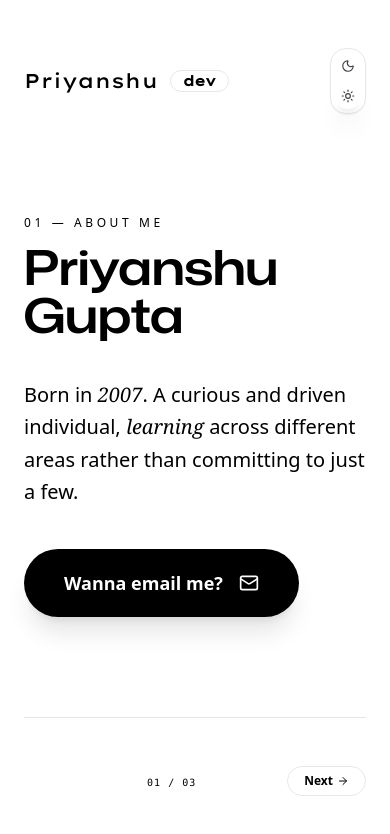
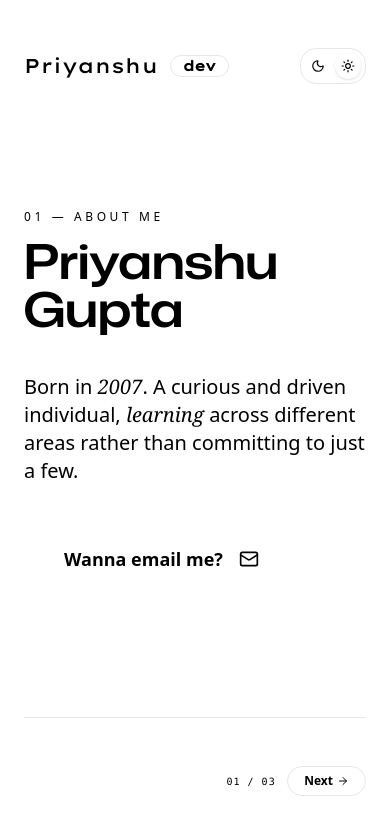
Before and after one commit to Priyansxu/Priyanshu, a Next.js app: page / in a window 390 px wide. Shown: the top 834 px of the page. Built offline with nearby package versions, Linux system fonts and the light colour scheme.

Commit message:
Update page.js

```diff
--- a/app/page.js
+++ b/app/page.js
@@ -3,7 +3,7 @@
 import { Moon, Sun, ArrowRight, ArrowLeft, Github, Instagram, Mail, Twitter, Send } from "lucide-react"
 import { useTheme } from "next-themes"
 import { useEffect, useState } from "react"
-import { motion, AnimatePresence } from "framer-motion"
+import { AnimatePresence, motion } from "framer-motion"
 
 const pages = [
   {
@@ -74,35 +74,30 @@ export default function Page() {
     ? "bg-white text-black"
     : "border border-border bg-muted/50 text-muted-foreground"
 
+  const primaryButtonStyle = isDark
+    ? "bg-black text-white"
+    : "bg-white text-black"
+
   return (
-    <main
-      className={`min-h-screen flex flex-col text-foreground selection:bg-primary/30 selection:text-primary-foreground ${
-        isDark ? "bg-black" : "bg-background"
-      }`}
-    >
-      <div className="fixed inset-0 overflow-hidden pointer-events-none">
-        <div className="absolute -top-[20%] -left-[10%] w-[70%] h-[70%] bg-primary/5 rounded-full blur-[120px]" />
-        <div className="absolute -bottom-[10%] -right-[5%] w-[50%] h-[50%] bg-accent/10 rounded-full blur-[100px]" />
-      </div>
-
+    <main className={`min-h-screen flex flex-col ${isDark ? "bg-black" : "bg-background"}`}>
       <div className="relative z-10 flex flex-col min-h-screen max-w-4xl mx-auto w-full px-6 md:px-12 py-12 md:py-20">
         <header className="flex items-center justify-between mb-24 md:mb-32">
-          <h1 className="text-xl font-medium font-lexend flex items-center gap-3 cursor-crosshair">
+          <h1 className="text-xl font-medium font-lexend flex items-center gap-3">
             Priyanshu
             <div className={`text-sm font-bold rounded-3xl px-3 ${badgeStyle}`}>dev</div>
           </h1>
 
           <div
-            className={`flex flex-col items-center gap-1 p-1 rounded-2xl ${
-              isDark ? "bg-[#111] border border-zinc-800" : "bg-card border border-border shadow-sm"
+            className={`flex items-center gap-1 p-1 rounded-2xl ${
+              isDark ? "bg-[#111] border border-zinc-800" : "bg-card border border-border"
             }`}
           >
-            <button onClick={() => setTheme("dark")} className={`p-1.5 ${isDark ? "text-zinc-500" : "text-zinc-700"}`}>
+            <button onClick={() => setTheme("dark")} className="p-1.5">
               <Moon className="w-3.5 h-3.5" />
             </button>
             <button
               onClick={() => setTheme("light")}
-              className={`p-1.5 rounded-full ${!isDark ? "bg-white shadow-xl text-zinc-700" : "text-zinc-500"}`}
+              className={`p-1.5 rounded-full ${!isDark ? "bg-white shadow" : ""}`}
             >
               <Sun className="w-3.5 h-3.5" />
             </button>
@@ -110,15 +105,7 @@ export default function Page() {
         </header>
 
         <section className="flex-1 flex flex-col justify-center max-w-2xl">
-          <AnimatePresence mode="wait">
-            <motion.div
-              key={page}
-              initial={{ opacity: 0, y: 20 }}
-              animate={{ opacity: 1, y: 0 }}
-              exit={{ opacity: 0, y: -20 }}
-              transition={{ duration: 0.5, ease: [0.19, 1, 0.22, 1] }}
-              className="space-y-10"
-            >
+          <div className="space-y-10">
             <div className="space-y-3">
               <div className="text-primary text-xs tracking-[0.3em] uppercase">
                 {current.id} — {current.subtitle}
@@ -126,66 +113,43 @@ export default function Page() {
               <h2 className="text-5xl md:text-8xl font-mona">{current.title}</h2>
             </div>
 
-              <p className="text-xl md:text-2xl leading-relaxed text-muted-foreground font-medium max-w-xl">
+            <p className="text-xl md:text-2xl text-muted-foreground font-medium">
               {current.text}
             </p>
 
             {current.buttonType === "social" ? (
-                <motion.button
+              <button
                 onClick={() => setSocialExpanded(!socialExpanded)}
-                  className={`flex items-center gap-3 px-10 py-5 rounded-full font-bold text-lg shadow-xl ${
-                    isDark ? "bg-white text-black" : "bg-black text-white"
-                  }`}
+                className={`flex items-center gap-3 px-10 py-5 rounded-full font-bold text-lg ${primaryButtonStyle}`}
               >
-                  <div>{current.button}</div>
-                  <AnimatePresence mode="wait">
+                {current.button}
+                {!socialExpanded && <ArrowRight className="w-5 h-5" />}
                 {socialExpanded && (
-                      <motion.div
-                        initial={{ opacity: 0, width: 0 }}
-                        animate={{ opacity: 1, width: "auto" }}
-                        exit={{ opacity: 0, width: 0 }}
-                        className="flex items-center gap-2"
-                      >
-                        {current.links.map((link, idx) => (
-                          <motion.a
-                            key={link.href}
-                            href={link.href}
-                            target="_blank"
-                            rel="noopener noreferrer"
-                            initial={{ opacity: 0, scale: 0.5 }}
-                            animate={{ opacity: 1, scale: 1 }}
-                            transition={{ delay: idx * 0.05 }}
-                            whileHover={{ scale: 1.2 }}
-                          >
+                  <div className="flex gap-2">
+                    {current.links.map((link) => (
+                      <a key={link.href} href={link.href} target="_blank" rel="noopener noreferrer">
                         {link.icon}
-                          </motion.a>
+                      </a>
                     ))}
-                      </motion.div>
+                  </div>
                 )}
-                  </AnimatePresence>
-                </motion.button>
+              </button>
             ) : (
               <button
                 onClick={() => window.open(current.action, "_blank")}
-                  className={`flex items-center gap-4 px-10 py-5 rounded-full font-bold text-lg shadow-xl ${
-                    isDark ? "bg-white text-black" : "bg-black text-white"
-                  }`}
+                className={`flex items-center gap-4 px-10 py-5 rounded-full font-bold text-lg ${primaryButtonStyle}`}
               >
-                  <div>{current.button}</div>
+                {current.button}
+                {current.buttonType === "email" && <Mail className="w-5 h-5" />}
                 {current.buttonType === "default" && <ArrowRight className="w-5 h-5" />}
-                  {current.buttonType === "email" && <Mail className="w-5 h-5" />}
               </button>
             )}
-            </motion.div>
-          </AnimatePresence>
+          </div>
         </section>
 
         <footer className="mt-24 md:mt-32 flex items-center justify-between border-t border-border pt-12">
           <button
-            onClick={() => {
-              setPage((p) => Math.max(p - 1, 0))
-              setSocialExpanded(false)
-            }}
+            onClick={() => setPage((p) => Math.max(p - 1, 0))}
             disabled={page === 0}
             className={`flex items-center gap-1 px-4 py-1.5 rounded-3xl text-xs font-bold ${badgeStyle} disabled:opacity-0`}
           >
@@ -193,13 +157,11 @@ export default function Page() {
             Back
           </button>
 
-          <div className="md:flex items-center gap-4 font-mono text-[10px] tracking-widest uppercase text-muted-foreground/60">
-            <div className="w-24 h-[2px] bg-border relative overflow-hidden rounded-full">
-              <motion.div
-                className="absolute inset-y-0 left-0 bg-primary origin-left"
-                initial={false}
-                animate={{ scaleX: (page + 1) / pages.length }}
-                transition={{ duration: 0.6, ease: [0.19, 1, 0.22, 1] }}
+          <div className="flex items-center gap-4 font-mono text-[10px] tracking-widest uppercase text-muted-foreground/60">
+            <div className="w-24 h-[2px] bg-border rounded-full overflow-hidden">
+              <div
+                className="h-full bg-primary"
+                style={{ width: `${((page + 1) / pages.length) * 100}%` }}
               />
             </div>
             <div className="text-foreground">
@@ -208,10 +170,7 @@ export default function Page() {
           </div>
 
           <button
-            onClick={() => {
-              setPage((p) => Math.min(p + 1, pages.length - 1))
-              setSocialExpanded(false)
-            }}
+            onClick={() => setPage((p) => Math.min(p + 1, pages.length - 1))}
             disabled={page === pages.length - 1}
             className={`flex items-center gap-1 px-4 py-1.5 rounded-3xl text-xs font-bold ${badgeStyle} disabled:opacity-0`}
           >
```
Lines whose indentation alone changed are shown as unchanged.
